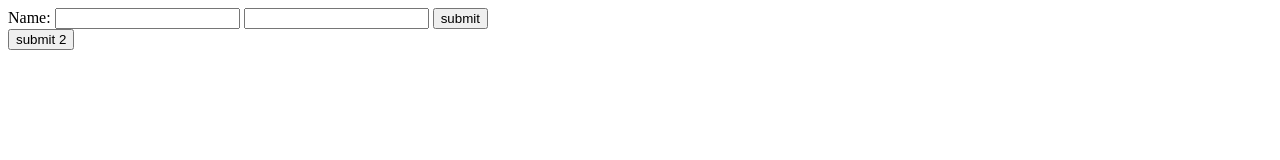
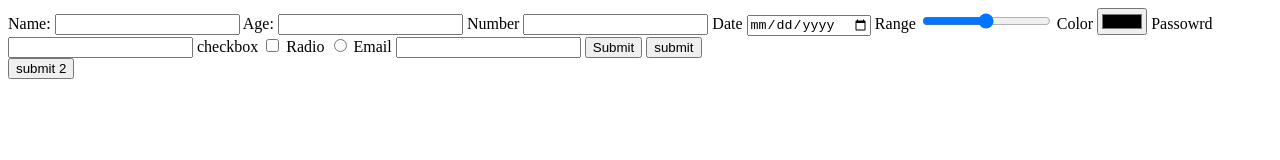
Before and after one commit to Siddhant-Kumar-04/FullStack-Web-Developement, a plain HTML site: page Live Session HTML/forms.html in a window 1280 px wide. Drawn offline with Linux system fonts and the light colour scheme.

Commit message:
Forms Revsion Vatious Input Type

```diff
--- a/Live Session HTML/forms.html
+++ b/Live Session HTML/forms.html
@@ -10,9 +10,28 @@
 <body>
     <form action="">
         <label for="name">Name: </label>
-        <!-- for attribute is used to denote that the above label is assostiated with specific input -->
+        <!-- for in label and id in input used to connect aur associate the label to input tag attribute is used to denote that the above label is assostiated with specific input -->
         <input type="text" name="name" id="name">
-        <input type="text" required>
+        <label for="age">Age: </label>
+        <input type="text" name="age" id="age" required>
+        <label for="number">Number</label>
+        <input type="number" id="number">
+        <label for="date">Date</label>
+        <input type="date" id="date">
+        <label for="range">Range</label>
+        <input type="range" id="range">
+        <label for="color">Color</label>
+        <input type="color" id="color">
+        <label for="password">Passowrd</label>
+        <input type="password" id="password">
+        <label for="checkbox">checkbox</label>
+        <input type="checkbox" id="checkbox">
+        <label for="radio">Radio</label>
+        <input type="radio" name="radio" id="radio">
+        <label for="email">Email</label>
+        <input type="email" name="email" id="email">
+        <label for="submit"></label>
+        <input type="submit" name="" id="submit">
         <button type="submit">submit</button>
     </form>
     <!-- This button is not part of form becuase it is outside the form over the action whuch are related to the forms-->
```
